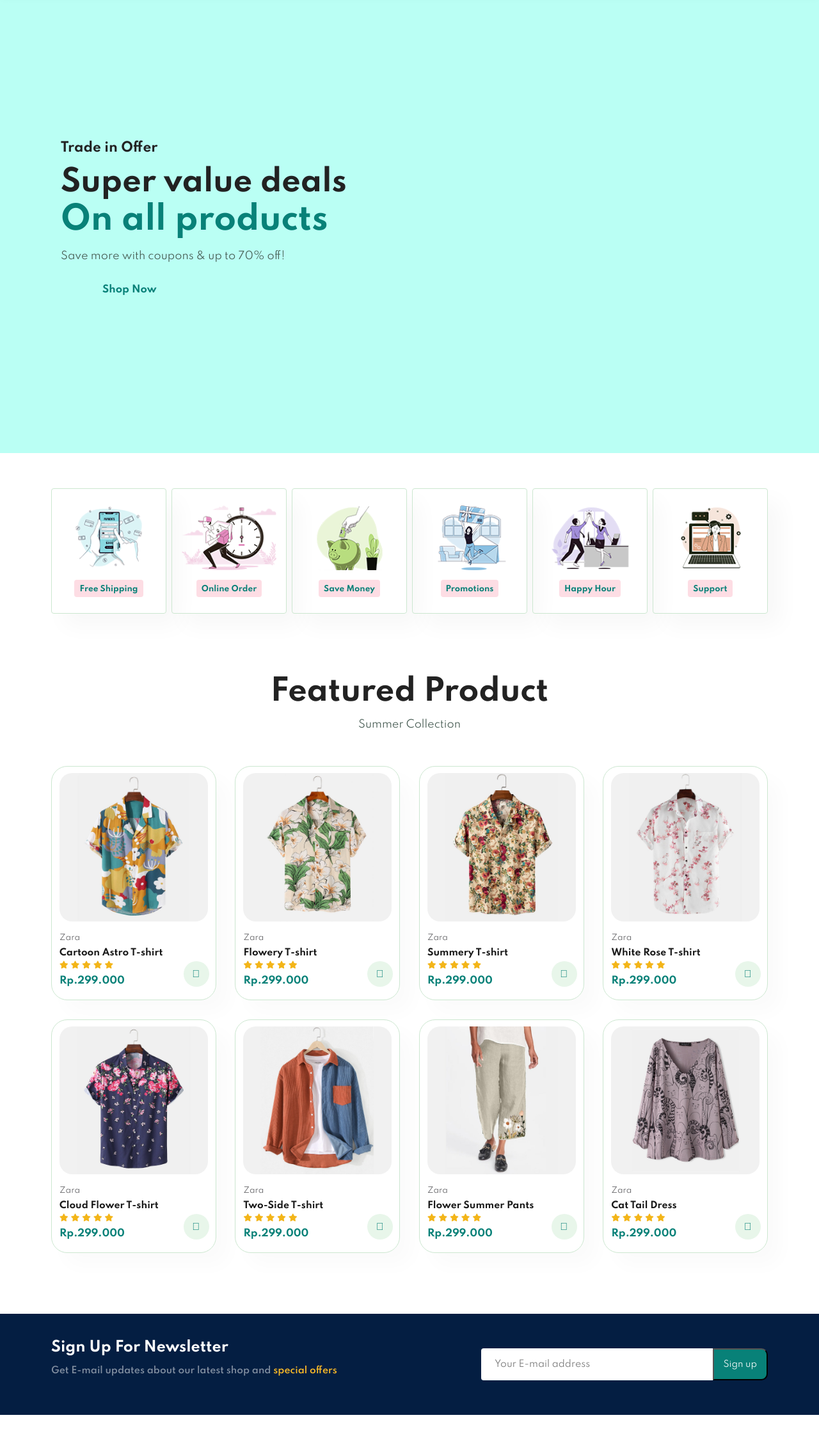
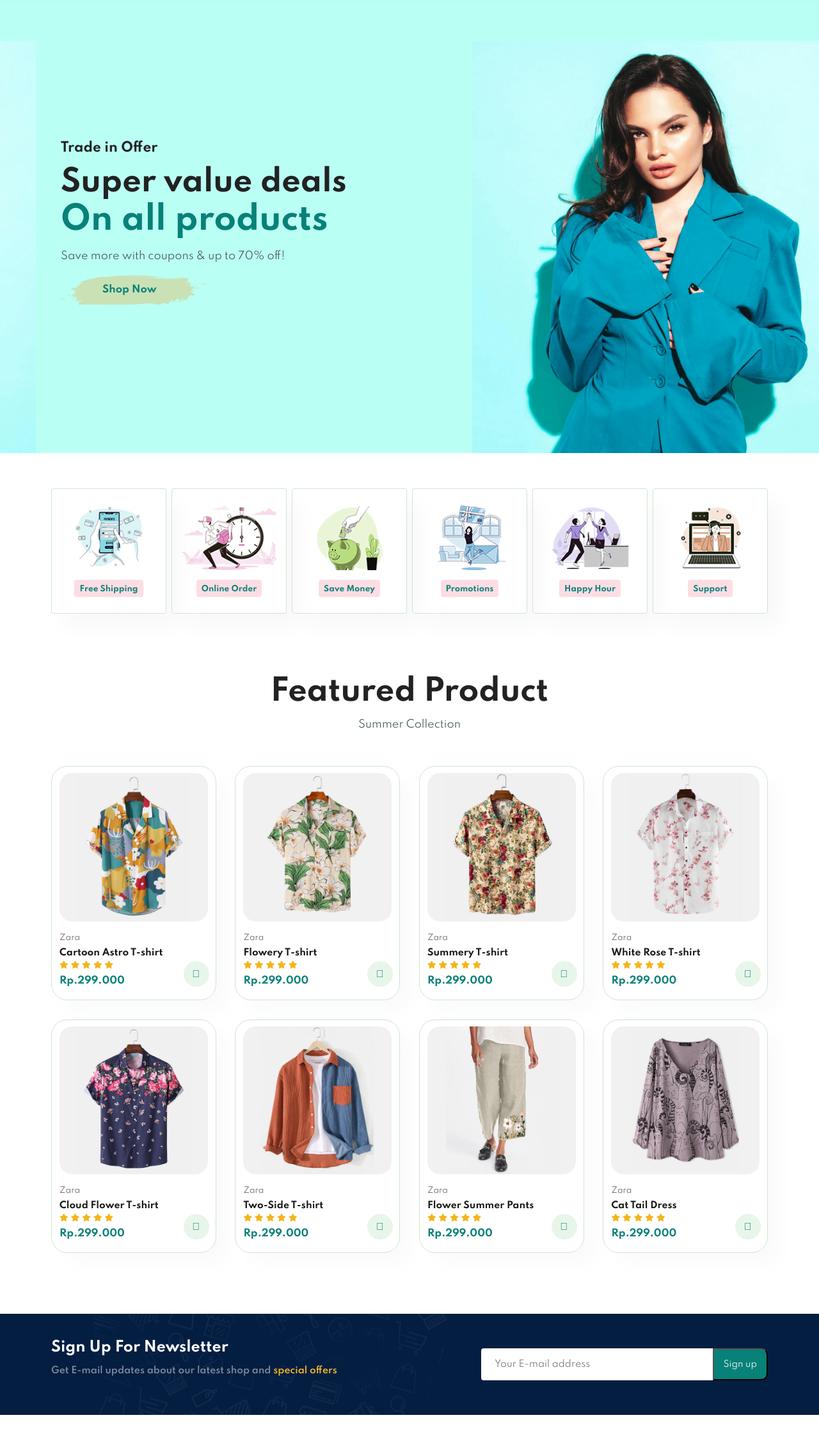
Before and after one commit to AjengAlyaK/FE-Semarang-5, a plain HTML site: page index.html in a window 1280 px wide. Shown: the part 127-2396 px from the top of the page at 64% size. Drawn offline with Linux system fonts and the light colour scheme.

Commit message:
Frontend-Capstone

```diff
--- a/css/style.css
+++ b/css/style.css
@@ -107,7 +107,7 @@ body {
 
 /* Home Page */
 #hero{
-    background-image: url("../img/background11.png");
+    background-image: url("../assets/background11.png");
     background-color: #bafff4;
     height: 90vh;
     width: 100%;
@@ -128,7 +128,7 @@ body {
 }
 
 #hero button{
-    background-image: url("../img/button.png");
+    background-image: url("../assets/button.png");
     background-color: transparent;
     color: #088178;
     border: 0;
@@ -255,7 +255,7 @@ body {
     justify-content: space-between;
     flex-wrap: wrap;
     align-items: center;
-    background-image: url(../img/banner/b14.png);
+    background-image: url(../assets/banner/b14.png);
     background-repeat: no-repeat;
     background-position: 20% 30%;
     background-color: #041e42;
@@ -474,7 +474,7 @@ footer .copyright{
 
 /* About Page */
 #page-header{
-    background-image: url(../img/about/banner.png);
+    background-image: url(../assets/about/banner.png);
     width: 100%;
     height: 40vh;
     background-size: cover;
```
